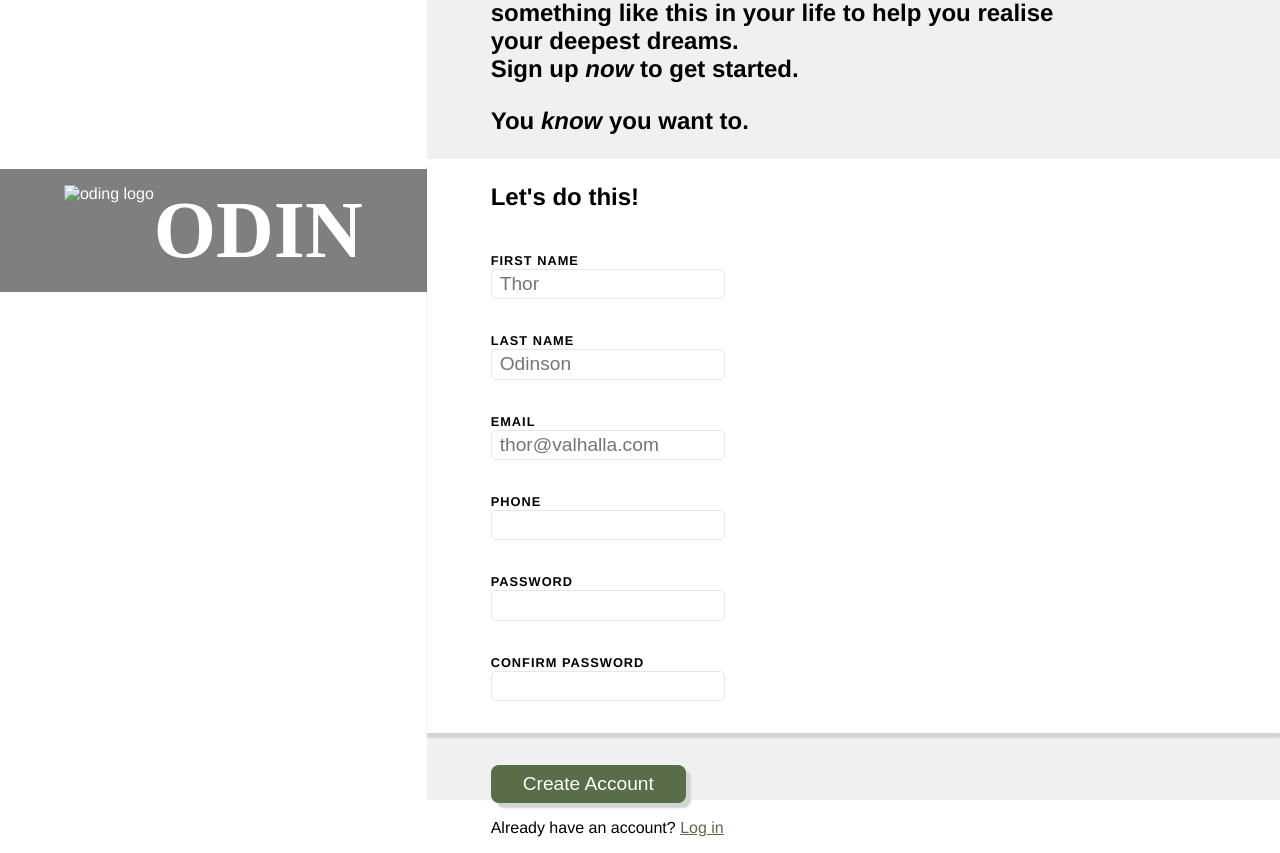
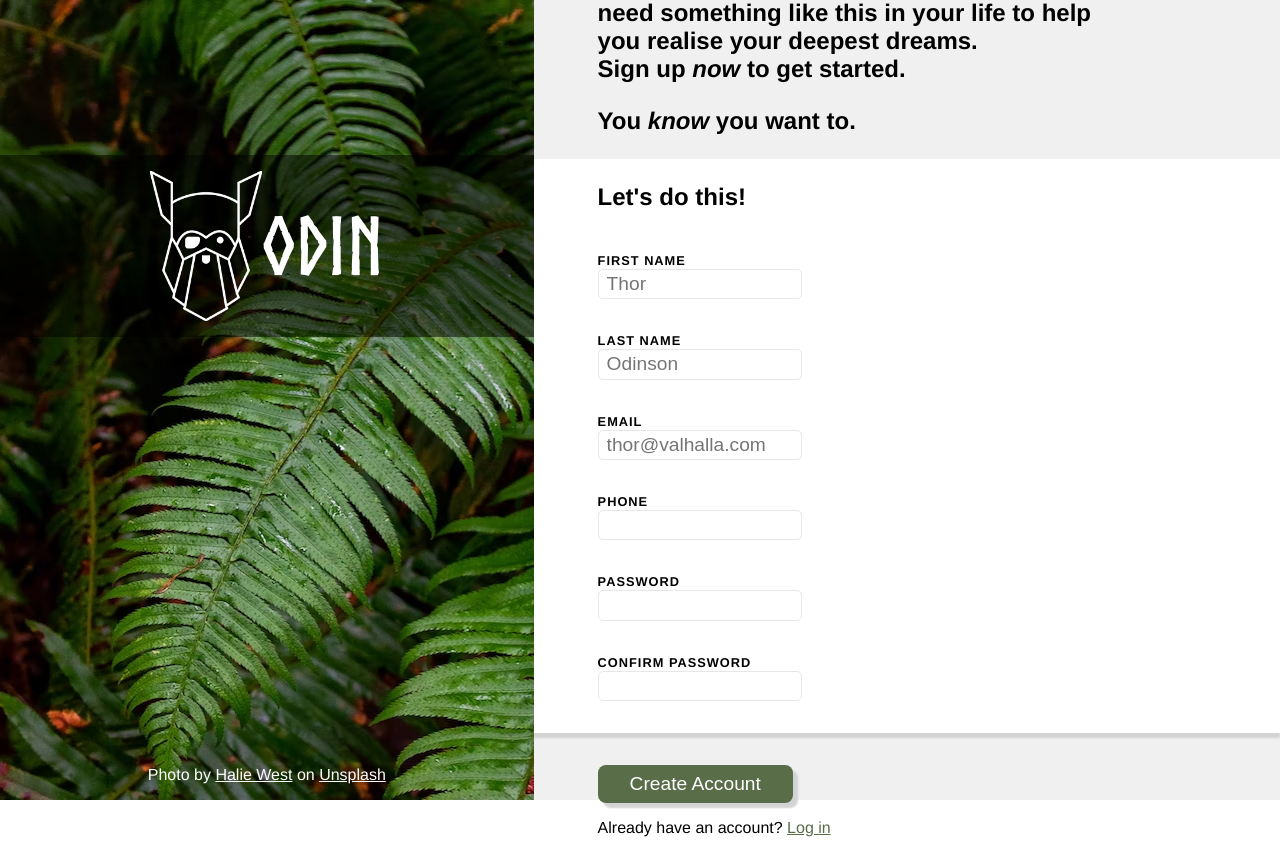
Before and after one commit to dimmerz92/signup-form, a plain HTML site: page index.html in a window 1280 px wide. Drawn offline with Linux system fonts and the light colour scheme; the site is published under a folder, as on GitHub Pages, so addresses that start at the root find nothing.

Commit message:
correct links

```diff
--- a/index.html
+++ b/index.html
@@ -11,7 +11,7 @@
 <body>
     <div class="left">
         <header>
-            <img src="/images/odin-lined.png" alt="oding logo" class="logo">
+            <img src="./images/odin-lined.png" alt="oding logo" class="logo">
             <h1>ODIN</h1>
         </header>
         <div></div>
--- a/styles.css
+++ b/styles.css
@@ -1,6 +1,6 @@
 @font-face {
     font-family: Norse-Bold;
-    src: url(/fonts/Norse-Bold.otf);
+    src: url(./fonts/Norse-Bold.otf);
 }
 
 /*removes default browser behaviour*/
@@ -22,7 +22,7 @@ body {
     justify-content: space-around;
     position: relative;
     color: white;
-    background-image: url(/images/photo-1585202900225-6d3ac20a6962.avif);
+    background-image: url(./images/photo-1585202900225-6d3ac20a6962.avif);
 }
 
 header {
```
